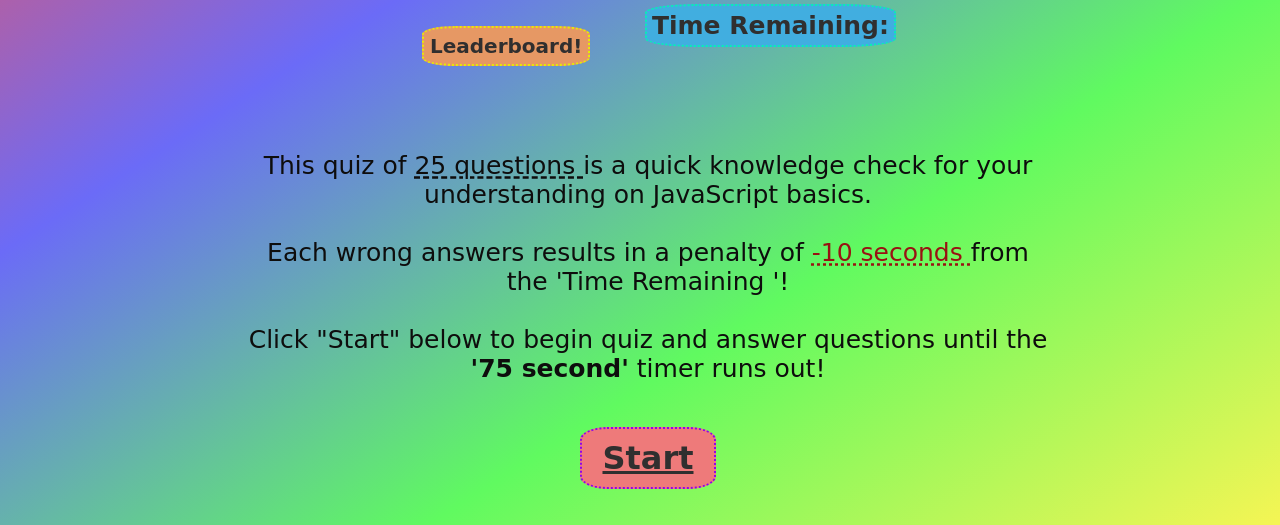
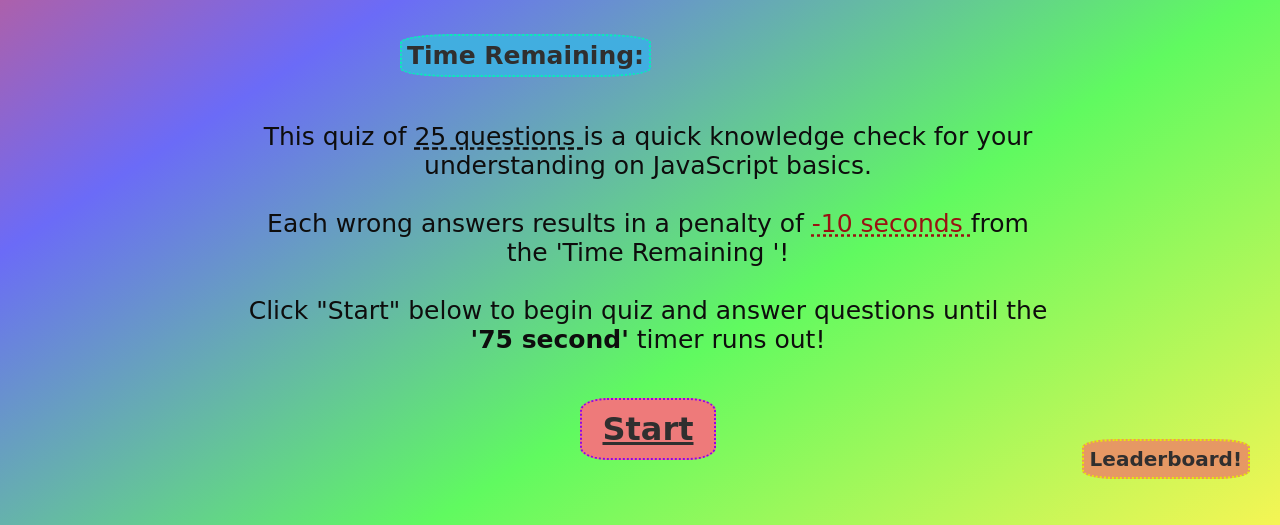
Before and after one commit to DionneNoellaBarretto/04-CodeQuizApp_HW4, a plain HTML site: page index.html in a window 1280 px wide. Shown: the part 291-816 px from the top of the page. Drawn offline with Linux system fonts and the light colour scheme; a web font is replaced by a local one.

Commit message:
moved the leaderboard button

```diff
--- a/Assets/css/style.css
+++ b/Assets/css/style.css
@@ -74,9 +74,9 @@ p {
 }
 
 
-/* formatting for the hidden scoreboard visbile once user has entered a score upon completing the quiz/running out of time or clicking the 'leaderboard' button */
+/* formatting for the hidden gamestats  visbile once user has entered a score upon completing the quiz/running out of time or clicking the 'leaderboard' button */
 
-.scoreboard {
+.gamestats {
     display: flex;
     flex-direction: row;
     padding: 20px 10px;
@@ -99,6 +99,9 @@ p {
     padding: 30px;
     margin: 10;
     height: 40px;
+    position: fixed;
+    bottom: 0;
+    right: 0;
 }
 
 #highscores:hover {
--- a/index.html
+++ b/index.html
@@ -21,10 +21,7 @@
 <h1 class="heading">A timed quiz to test your JavaScript fundamentals</h1>
 
 <body>
-    <section class="scoreboard">
-        <div class="highscores">
-            <button class="btn" id="highscores">Leaderboard!</button>
-        </div>
+    <section class="gamestats">
         <div id="correctAns" class="hide">Correct Answer!</div>
         <div id="incorrectAns" class="hide">Incorrect Answer!</div>
         <div class="timer">
@@ -48,6 +45,7 @@
         <div class="controls"><button id="start-btn" class="start-btn btn" style="text-decoration: underline">Start</button></div>
     </main>
     <!-- hidden sections revelead only when leaderboard for viewing high scores or when the game's over and player wants to log their score to the leaderboard -->
+    <div class="highscores"> <button class="btn" id="highscores">Leaderboard!</button> </div>
     <div class="score hide" id="score">
         <h1 id="userScore"></h1>
         <form action=" " id="form"><input type="text" name="data" id="initials" placeholder="Enter Name or Initials"><button id="submit ">Submit</button></form>
```
Also changed, not shown: 1 other file.
